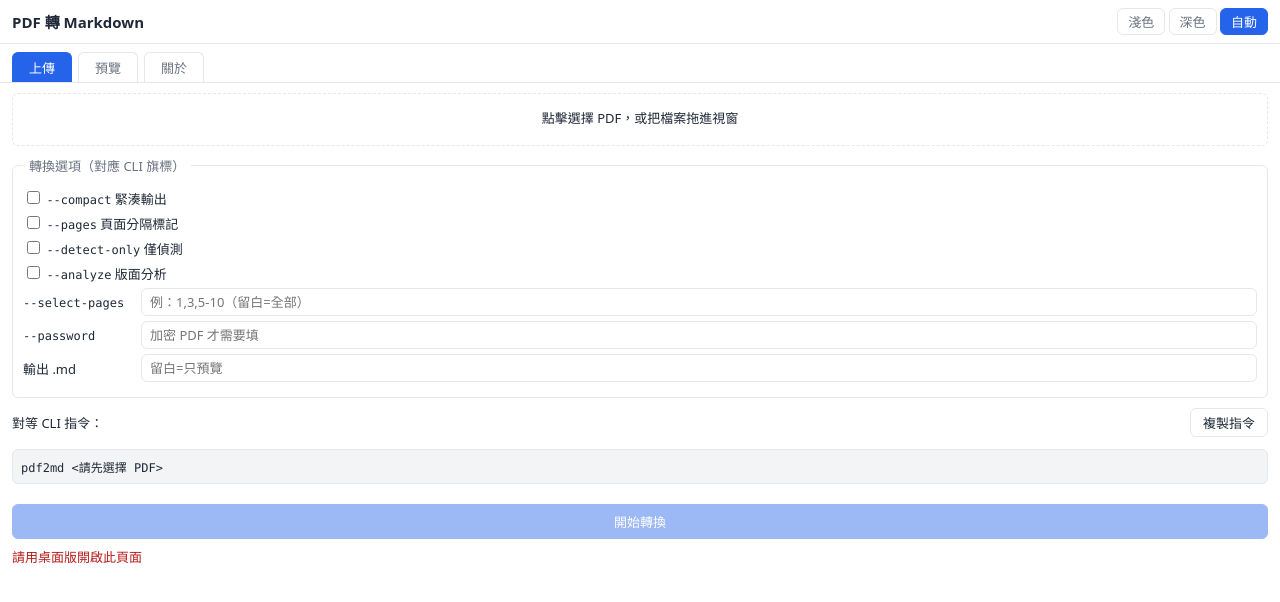
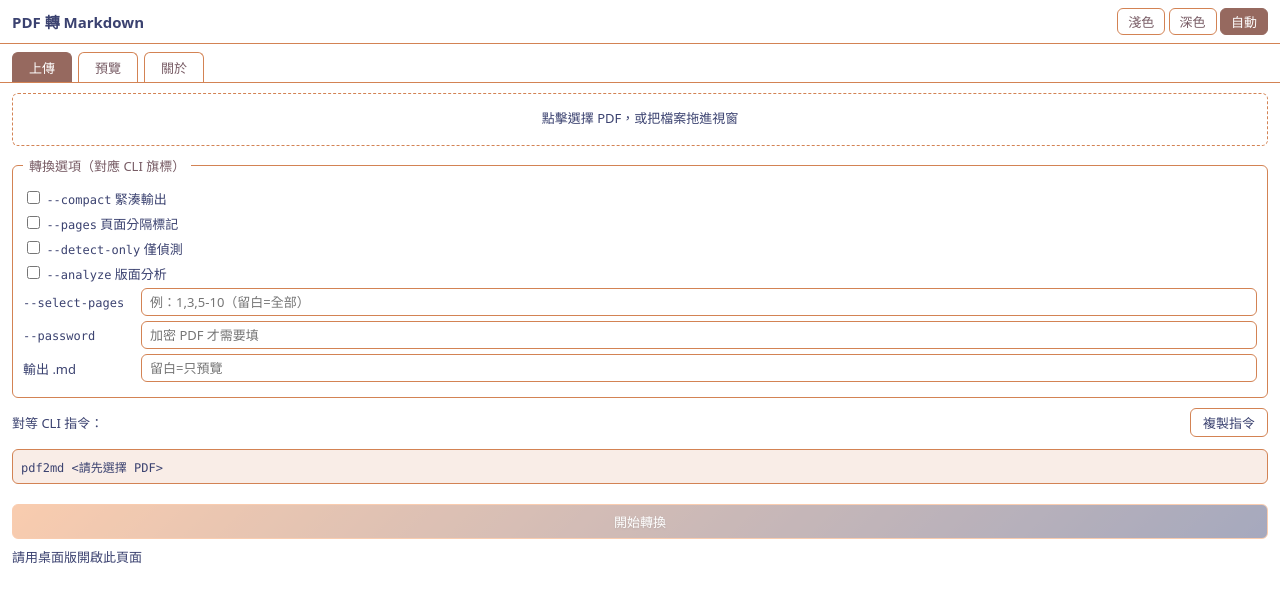
Before and after one commit to renfu-her/pdf2md-gui, a plain HTML site: page ui/index.html in a window 1280 px wide. Drawn offline with Linux system fonts and the light colour scheme.

Commit message:
0.10.0：品牌漸層按鈕＋整套主題色

```diff
--- a/tauri.conf.json
+++ b/tauri.conf.json
@@ -1,7 +1,7 @@
 {
   "$schema": "https://schema.tauri.app/config/2",
   "productName": "PDF 轉 Markdown",
-  "version": "0.9.0",
+  "version": "0.10.0",
   "identifier": "local.pdf2md.gui",
   "build": {
     "frontendDist": "ui"
--- a/ui/styles.css
+++ b/ui/styles.css
@@ -1,55 +1,71 @@
+/* Brand series: colorate RGB linear blend F2904F -> 3B4270.
+   Steps: #F2904F #D38354 #B5765A #96695F #785C65 #594F6A #3B4270.
+   Every chromatic role below comes from these steps; only white/black
+   (page neutral, button text, text shadow) stand outside the series. */
 :root {
   --bg: #ffffff;
-  --fg: #1f2937;
-  --muted: #6b7280;
-  --border: #e5e7eb;
-  --accent: #2563eb;
+  --fg: #3B4270;
+  --muted: #785C65;
+  --border: #D38354;
+  --accent: #96695F;
   --accent-fg: #ffffff;
-  --code-bg: #f3f4f6;
-  --notice-bg: #fef2f2;
-  --notice-fg: #b91c1c;
-  --notice-border: #fecaca;
+  --action-from: #F2904F;
+  --action-to: #3B4270;
+  --action-fg: #ffffff;
+  --code-bg: rgba(211, 131, 84, 0.14);
+  --notice-bg: rgba(242, 144, 79, 0.18);
+  --notice-fg: #3B4270;
+  --notice-border: #D38354;
 }
 
 @media (prefers-color-scheme: dark) {
   :root {
-    --bg: #111827;
-    --fg: #e5e7eb;
-    --muted: #9ca3af;
-    --border: #374151;
-    --accent: #3b82f6;
-    --accent-fg: #ffffff;
-    --code-bg: #1f2937;
-    --notice-bg: #450a0a;
-    --notice-fg: #fca5a5;
-    --notice-border: #7f1d1d;
+    --bg: #3B4270;
+    --fg: #ffffff;
+    --muted: #D38354;
+    --border: #594F6A;
+    --accent: #F2904F;
+    --accent-fg: #3B4270;
+    --action-from: #F2904F;
+    --action-to: #3B4270;
+  --action-fg: #ffffff;
+    --code-bg: rgba(242, 144, 79, 0.14);
+    --notice-bg: rgba(242, 144, 79, 0.16);
+    --notice-fg: #F2904F;
+    --notice-border: #594F6A;
   }
 }
 
 :root[data-theme="light"] {
   --bg: #ffffff;
-  --fg: #1f2937;
-  --muted: #6b7280;
-  --border: #e5e7eb;
-  --accent: #2563eb;
+  --fg: #3B4270;
+  --muted: #785C65;
+  --border: #D38354;
+  --accent: #96695F;
   --accent-fg: #ffffff;
-  --code-bg: #f3f4f6;
-  --notice-bg: #fef2f2;
-  --notice-fg: #b91c1c;
-  --notice-border: #fecaca;
+  --action-from: #F2904F;
+  --action-to: #3B4270;
+  --action-fg: #ffffff;
+  --code-bg: rgba(211, 131, 84, 0.14);
+  --notice-bg: rgba(242, 144, 79, 0.18);
+  --notice-fg: #3B4270;
+  --notice-border: #D38354;
 }
 
 :root[data-theme="dark"] {
-  --bg: #111827;
-  --fg: #e5e7eb;
-  --muted: #9ca3af;
-  --border: #374151;
-  --accent: #3b82f6;
-  --accent-fg: #ffffff;
-  --code-bg: #1f2937;
-  --notice-bg: #450a0a;
-  --notice-fg: #fca5a5;
-  --notice-border: #7f1d1d;
+  --bg: #3B4270;
+  --fg: #ffffff;
+  --muted: #D38354;
+  --border: #594F6A;
+  --accent: #F2904F;
+  --accent-fg: #3B4270;
+  --action-from: #F2904F;
+  --action-to: #3B4270;
+  --action-fg: #ffffff;
+  --code-bg: rgba(242, 144, 79, 0.14);
+  --notice-bg: rgba(242, 144, 79, 0.16);
+  --notice-fg: #F2904F;
+  --notice-border: #594F6A;
 }
 
 * { box-sizing: border-box; }
@@ -170,9 +186,10 @@ button {
 }
 
 button.primary {
-  color: var(--accent-fg);
-  background: var(--accent);
-  border-color: var(--accent);
+  color: var(--action-fg);
+  background: linear-gradient(135deg, var(--action-from), var(--action-to));
+  border-color: var(--action-from);
+  text-shadow: 0 1px 2px rgba(0, 0, 0, 0.35);
   width: 100%;
   padding: 7px;
   margin-top: 8px;
@@ -232,9 +249,10 @@ button:disabled { opacity: 0.45; cursor: default; }
 .preview-label { font-weight: 700; }
 
 button.preview-action {
-  color: var(--accent-fg);
-  background: var(--accent);
-  border-color: var(--accent);
+  color: var(--action-fg);
+  background: linear-gradient(135deg, var(--action-from), var(--action-to));
+  border-color: var(--action-from);
+  text-shadow: 0 1px 2px rgba(0, 0, 0, 0.35);
   font-weight: 700;
   font-size: 14px;
   padding: 8px 18px;
```
Also changed, not shown: 7 other files.
